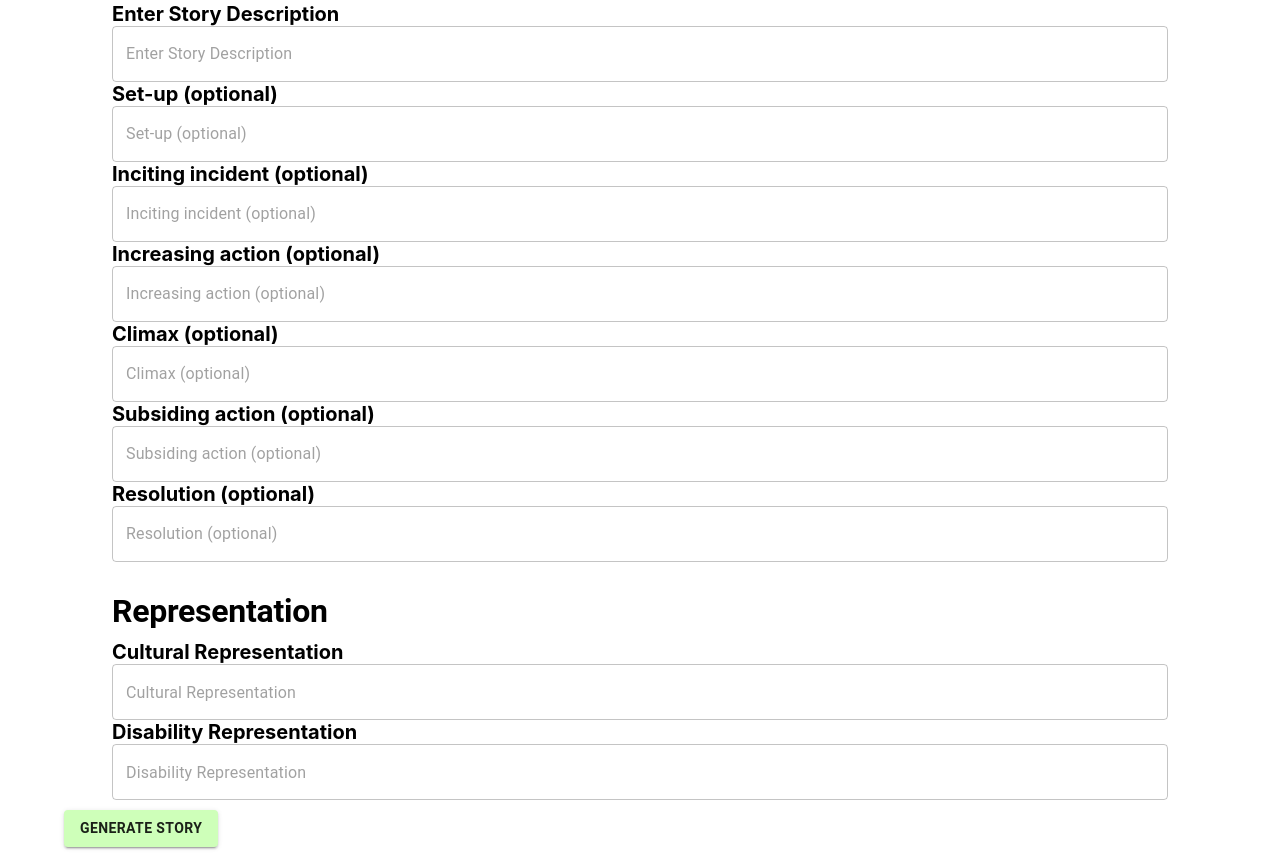
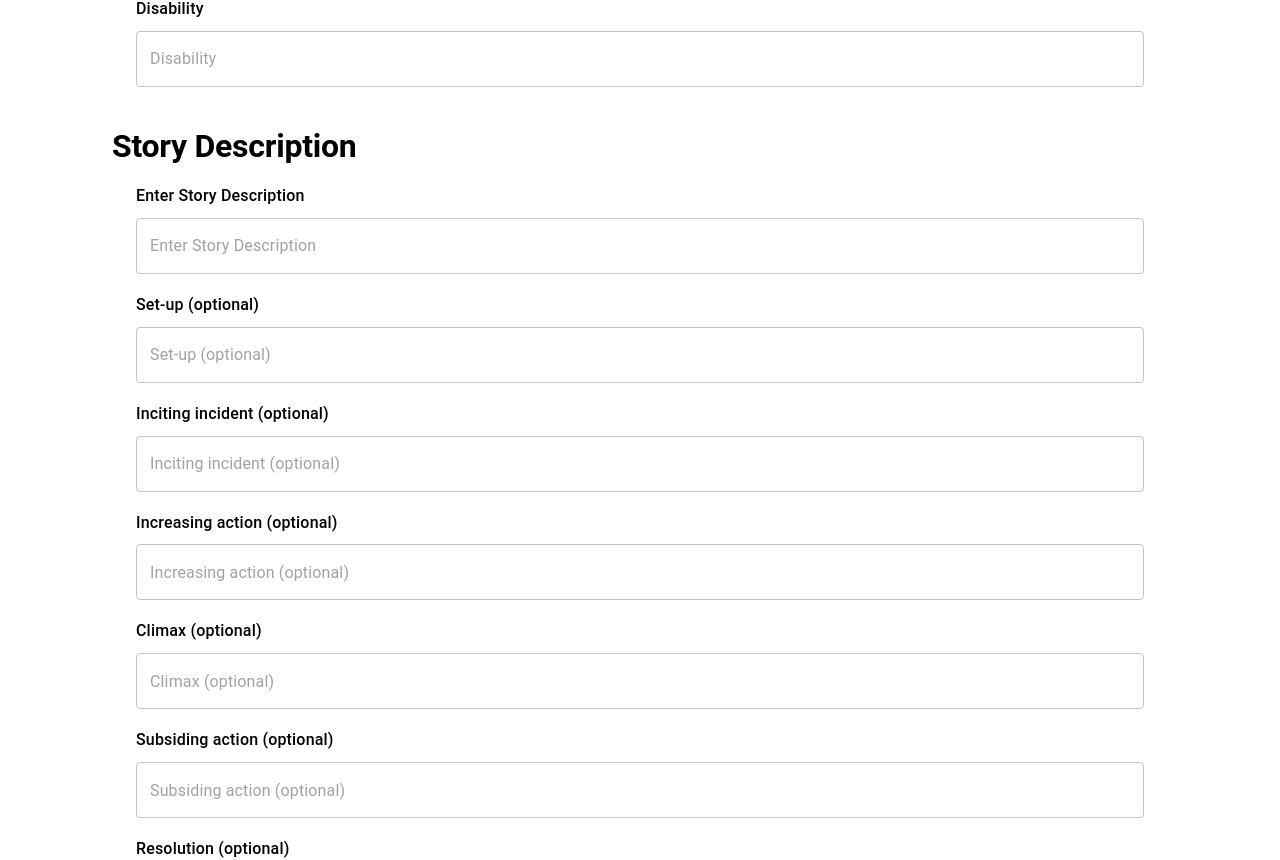
Before and after one commit to caitlynrawlings/AI_Storybook, a React (Create React App) app: page / in a window 1280 px wide. Shown: the part 894-1754 px from the top of the page. Built offline with nearby package versions, Linux system fonts and the light colour scheme.

Commit message:
changed input fields to match new prompts and fixed spacing

```diff
--- a/src/pages/EditScreen.js
+++ b/src/pages/EditScreen.js
@@ -135,7 +135,7 @@ const EditScreen = (numPages) => {
     // response is a string and is text that was outputted from the ai in response to prompts
     return (
       <Box sx={{ ...sx, textAlign: 'left', width: '100%' }}>
-        <Typography tabIndex={0} variant="label" sx={{ marginBottom: '15px', paddingTop: '20px' }}>
+        <Typography tabIndex={0} variant="body2" sx={{ marginBottom: '10px', mariginTop: '20px' }}>
           {label}
         </Typography>
         <Typography tabIndex={0} variant="body1" sx={{ width: '100%', backgroundColor: theme.palette.secondary.main, padding: '10px', marginTop: '15px', borderRadius: '10px' }}>
--- a/src/pages/StartScreen.js
+++ b/src/pages/StartScreen.js
@@ -7,9 +7,7 @@ import ClearButton from '../components/ClearButton';
 import PromptResponse from '../components/PromptResponse';
 import { useNavigate } from "react-router-dom";
 
-// prompts about story for user to fill in
-const prompts = ["Story Topic", "Number of Pages for Story", "Cultural Details to Include", "Disability Details to Include", "Additional Details"];
-// const generalPrompts = ["Target Age of Audience", "Word count (optional)"];
+
 const sectionsPrompts = new Map(Object.entries({
   "Story Settings": ["Target Age of Audience", "Word count (optional)"],
   "Building the Main Character": ["Age of the character", "Gender", "Race/ethnicity", "Disability"],
@@ -21,15 +19,6 @@ const sectionsPrompts = new Map(Object.entries({
 
 // Returns the first screen users see when using the app where the welcome message and initial prompts are
 const StartScreen = () => {
-  // const initializeState = (prompts) => {
-  //   const state = {};
-  //   {Object.values(prompts).map((value, index) => (
-  //     Object.values(value).map((value, index) => (
-  //       state[value] = ""
-  //     ))
-  //   ))}
-  //   return state;
-  // };
 
   const initializeState = (prompts) => {
     const state = {};
@@ -58,27 +47,6 @@ const StartScreen = () => {
     setResponses(initializeState(sectionsPrompts));
   };
 
-  const StoryPrompts = () => {
-    // returns all the prompts and response boxes
-    return (
-      <Container sx={{display: "flex", flexDirection: "column"}}>
-        {prompts.map((prompt, index) => (
-          <div key={prompt}>
-            <Typography tabIndex={0} variant='h2' paddingBottom='10px' paddingTop='30px'>{prompt}</Typography>
-            <PromptResponse
-              sx={{
-                width: '100%',
-               }}
-              prompt={prompt}
-              value={responses[index]}
-              onChange={(textValue) => handleResponseChange(index, textValue)}
-            />
-          </div>
-        ))}
-      </Container>
-    );
-  };
-
   const Sections = () => {
     // returns all the sections of user prompts
     return (
@@ -96,17 +64,17 @@ const StartScreen = () => {
       <Container sx={{ display: 'flex', flexDirection: 'column' }}>
         <Typography tabIndex={0} variant='h2' sx={{marginBottom: '10px', marginTop: '30px'}}>{header}</Typography>
         {prompts.map((prompt, index) => (
-          <div key={prompt}>
-            <Typography tabIndex={0} variant='label' sx={{ marginBottom:'10px', marginTop: '30px' }}>{prompt}</Typography>
+          <Container key={prompt} sx={{ marginBottom: '10px', marginTop: '10px' }}>
+            <Typography tabIndex={0} variant='body2' sx={{ marginBottom: '10px' }}>{prompt}</Typography>
             <PromptResponse
               sx={{
                 width: '100%',
-               }}
+              }}
               prompt={prompt}
               value={responses[prompt]}
               onChange={(textValue) => handleResponseChange(prompt, textValue)}
             />
-          </div>
+          </Container>
         ))}
       </Container>
     );
@@ -124,11 +92,11 @@ const StartScreen = () => {
   }
 
   return (
-    <Container sx={{ display: 'flex', flexDirection: 'column', alignItems: "flex-start", textAlign: 'left', paddingLeft: '10vh', paddingRight: '10vh', paddingBottom: '40px', paddingTop: '30px', width: '100%' }}>
+    <Container sx={{ display: 'flex', flexDirection: 'column', alignItems: "flex-start", textAlign: 'left', paddingLeft: '10vh', paddingRight: '10vh', paddingBottom: '50px', paddingTop: '30px', width: '100%' }}>
       <Instructions instructions={"Share your Story Ideas: Make sure to highlight the cultural and disability aspects you want to preserve!"} />
       <ClearButton onClick={clearAllInputs} label={"clear all input"}/>
       <Sections />
-      <GenerateStoryButton />
+      <GenerateStoryButton sx={{ marginTop: '30px' }}/>
     </Container>
   );
 };
--- a/src/theme.js
+++ b/src/theme.js
@@ -8,8 +8,8 @@ const theme = createTheme({
     h2: {
       fontSize: '32px', fontWeight: 'bold', textAlign: 'left'
     },
-    label: {
-      fontSize: '20px', fontWeight: 'bold', textAlign: 'left'
+    body2: {
+      fontSize: '16px', fontWeight: '550', textAlign: 'left'
     },
     button: {
       fontWeight: 'bold',
```
